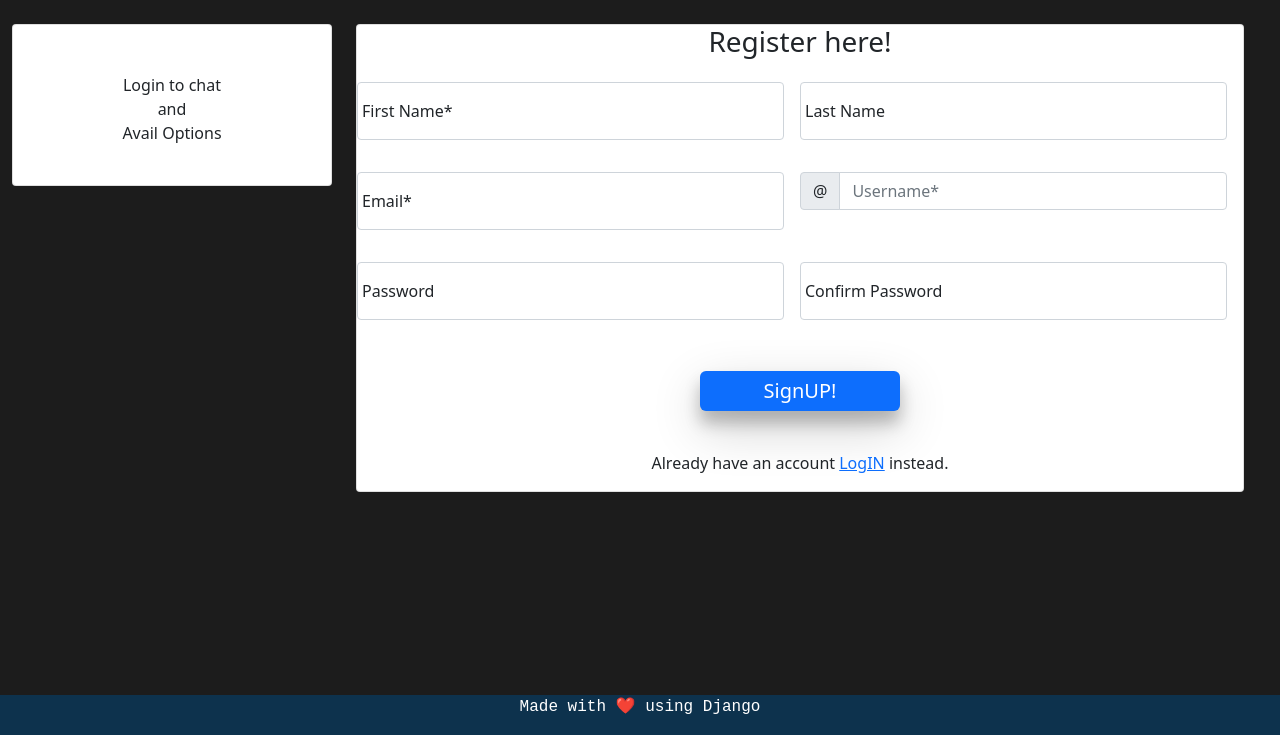
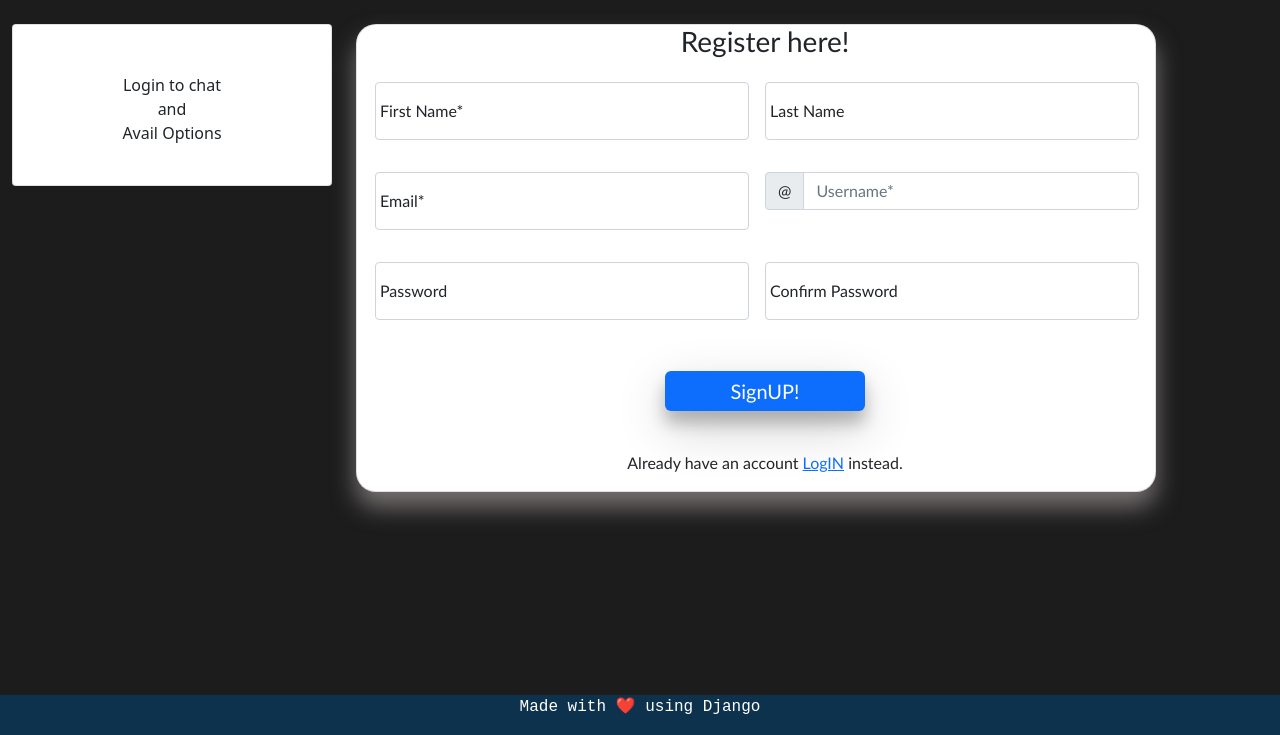
Before and after one commit to jiisanda/shaberi, a Django app: template templates/userauth/registration.html in a window 1280 px wide. Shown: the part 65-800 px from the top of the page. Run offline with Django 3.2, Linux system fonts and the light colour scheme; the template is opened without the code that fills it, so the values that code supplies are empty.

Commit message:
userauth.css-signup

```diff
--- a/chats_app/static/userauth/userauth.css
+++ b/chats_app/static/userauth/userauth.css
@@ -48,3 +48,10 @@
 }
 
 /*Register-Card*/
+#card-register {
+    font-family: 'Gill Sans', 'Gill Sans MT', Calibri, 'Trebuchet MS', sans-serif;
+    width:50rem;
+    padding-left: 18px;
+    border-radius: 20px;
+    box-shadow: 0 15px 25px rgba(121, 116, 116, 0.973);
+}
```
